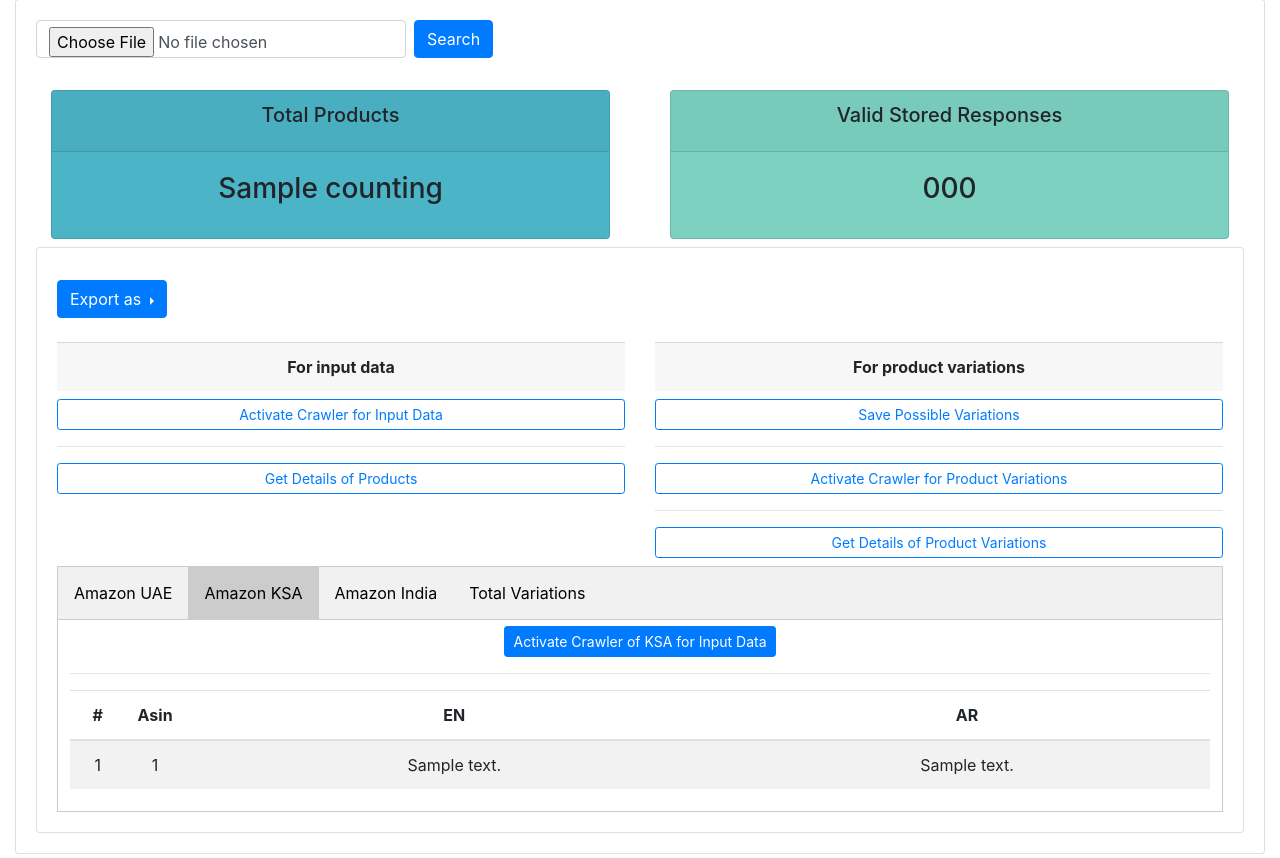
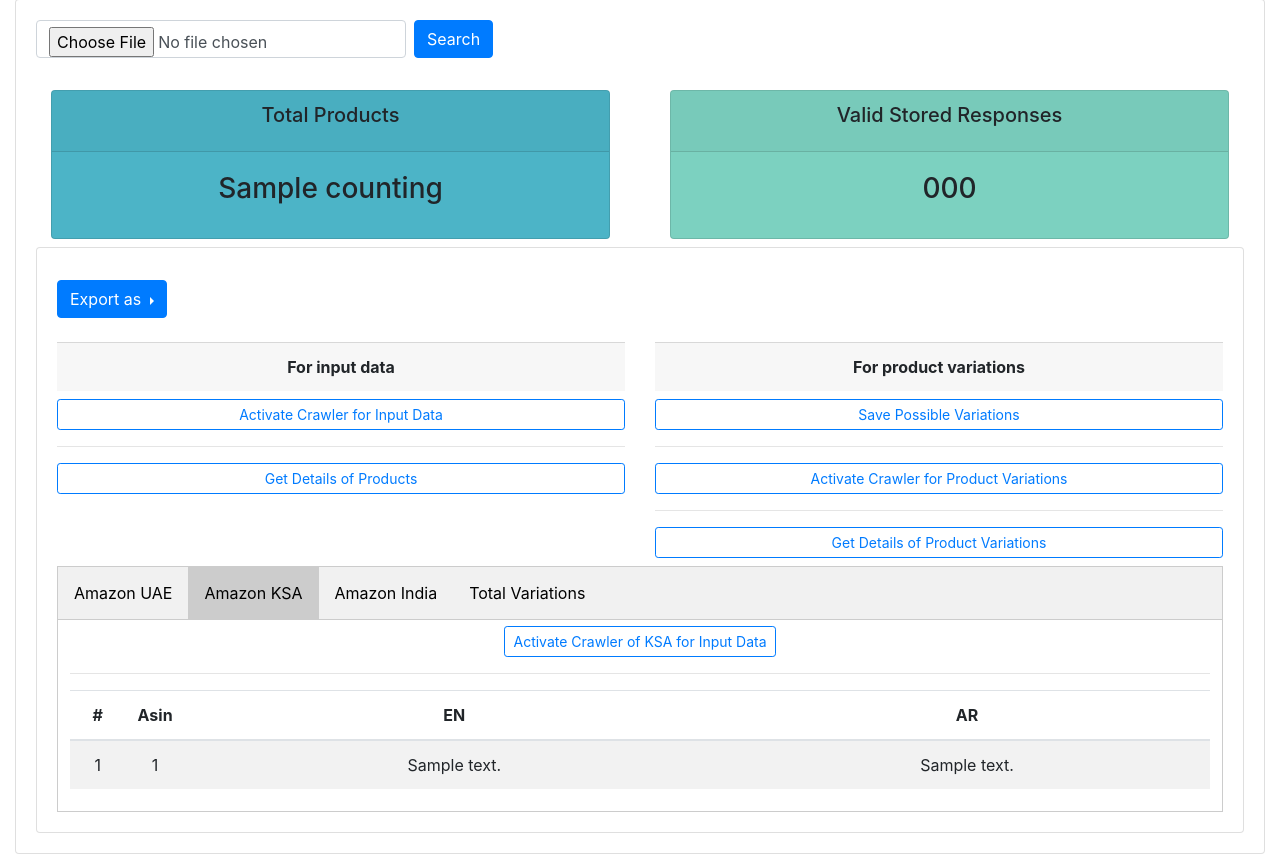
Before and after one commit to tabraizyaseen/scrapper, a Django app: template scrapper/templates/scrapper/search_titles.html in a window 1280 px wide, after a click on "Amazon KSA". Shown: the part 357-1215 px from the top of the page. Run offline with Django 3.2, Linux system fonts and the light colour scheme; the template is opened without the code that fills it: most values are stand-ins (such as "Sample title", 1, 10 or a date in 2020); some libraries are stand-ins or nearby versions.

Commit message:
india and ksa button layout

```diff
--- a/scrapper/templates/scrapper/search_titles.html
+++ b/scrapper/templates/scrapper/search_titles.html
@@ -246,7 +246,7 @@
 				<!-- Amazon KSA -->
 				<div id="AmazonKSA" class="tabcontent">
 					<div class="text-center" id="activate-crawler-ksa">
-						<button class="btn btn-primary btn-sm" id="btn-activate-crawler-ksa">
+						<button class="btn btn-outline-primary btn-sm" id="btn-activate-crawler-ksa">
 		                        Activate Crawler of KSA for Input Data
 		                </button>
 
@@ -280,7 +280,7 @@
 				<!-- Amazon India -->
 				<div id='AmazonIndia' class="tabcontent">
 					<div class="text-center" id="activate-crawler-india">
-						<button class="btn btn-primary btn-sm" id="btn-activate-crawler-india">
+						<button class="btn btn-outline-primary btn-sm" id="btn-activate-crawler-india">
 		                        Activate Crawler of India for Input Data
 		                </button>
 
```
